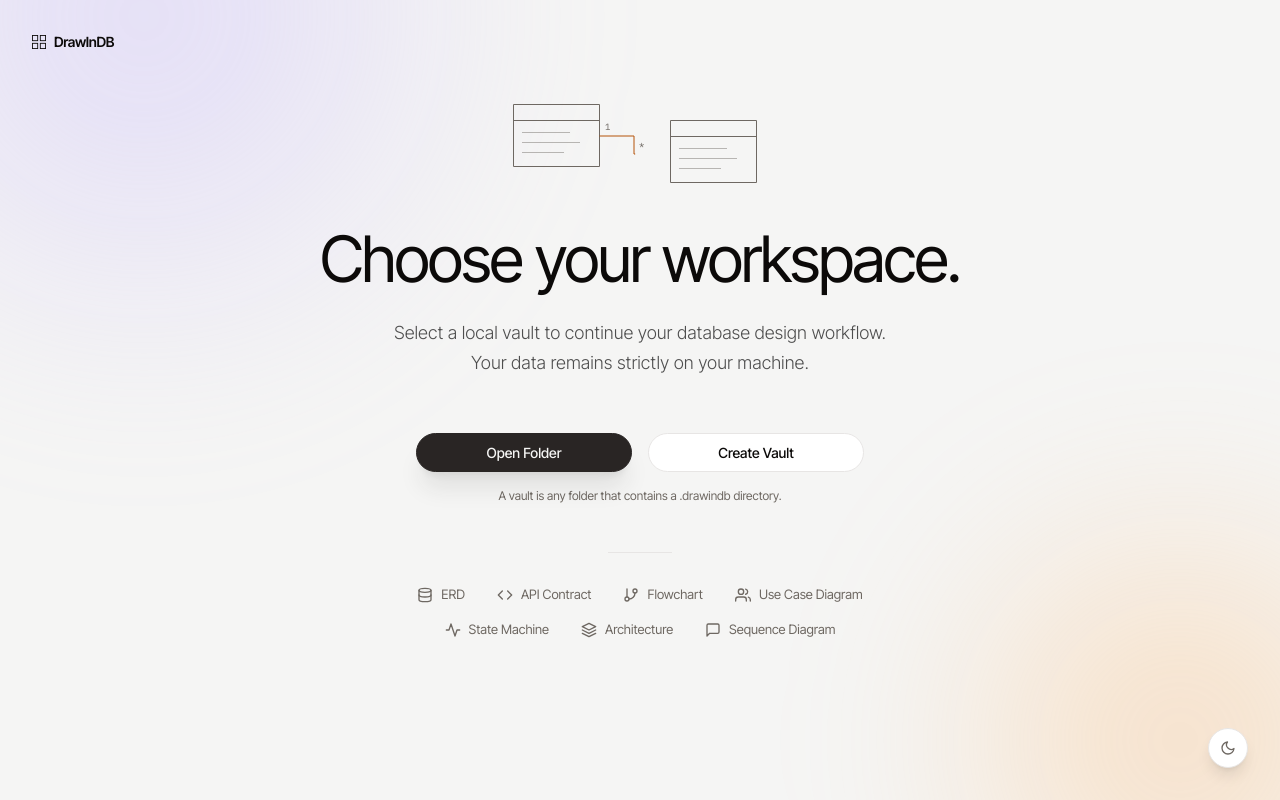
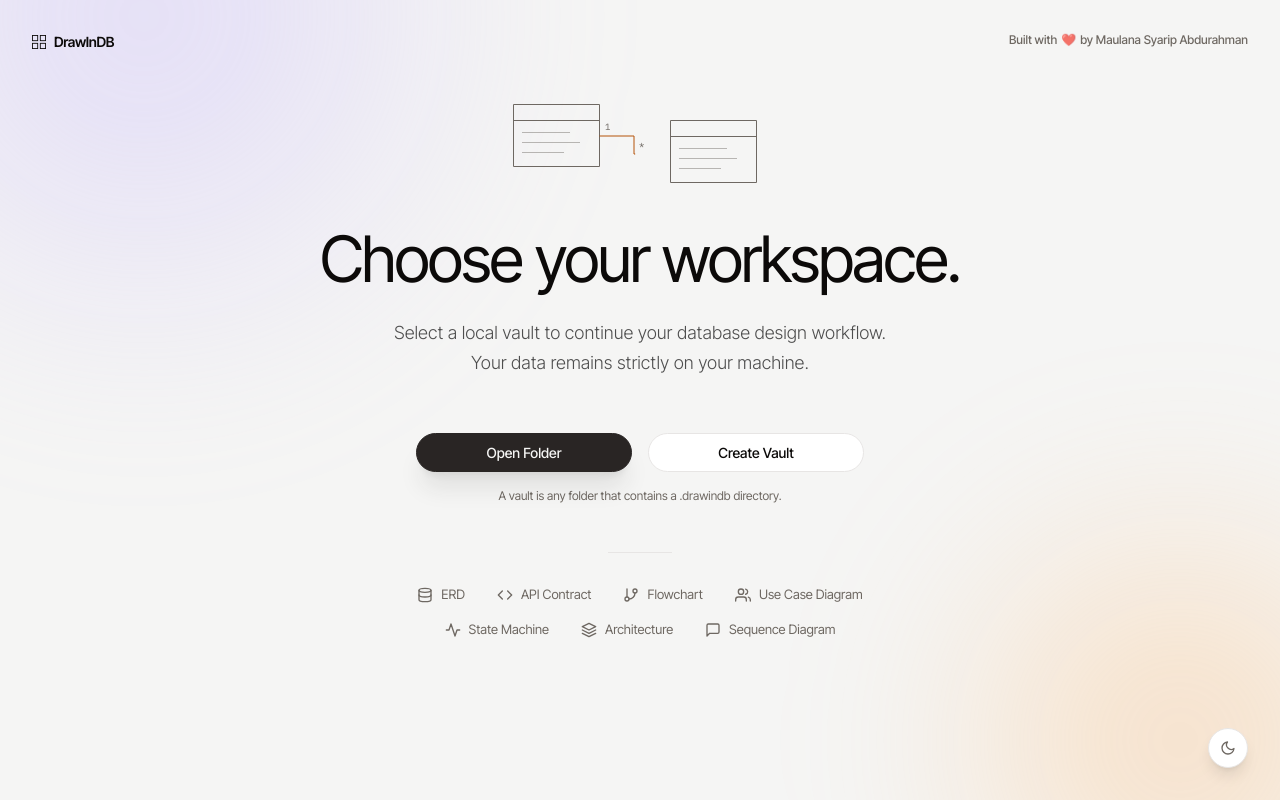
Before and after one commit to maulanasyaa/DrawInDB, a React (Vite) app: page / in a window 1280 px wide. Built offline with nearby package versions, Linux system fonts and the light colour scheme.

Commit message:
feat(home): kredit 'Built with' di pojok kanan atas + animasi, klik buka About

```diff
--- a/src/pages/Home.jsx
+++ b/src/pages/Home.jsx
@@ -60,15 +60,8 @@ function SchemaSketch() {
 }
 
 function Brand() {
-  const [aboutOpen, setAboutOpen] = useState(false);
   return (
-    <>
-      <div
-        className="flex items-center gap-2 text-primary cursor-pointer select-none"
-        onClick={() => setAboutOpen(true)}
-        role="button"
-        title="Tentang DrawInDB"
-      >
+    <div className="flex items-center gap-2 text-primary">
       <svg width="14" height="14" viewBox="0 0 16 16" fill="none" aria-hidden="true">
         {[
           [0.5, 0.5],
@@ -81,6 +74,27 @@ function Brand() {
       </svg>
       <span className="text-sm font-semibold tracking-tight">DrawInDB</span>
     </div>
+  );
+}
+
+function BuiltBy() {
+  const [aboutOpen, setAboutOpen] = useState(false);
+  return (
+    <>
+      <motion.button
+        type="button"
+        onClick={() => setAboutOpen(true)}
+        className="flex items-center gap-1 text-muted hover:text-primary text-xs font-medium transition-colors select-none"
+        initial={{ opacity: 0, y: -6 }}
+        animate={{ opacity: 1, y: 0 }}
+        transition={{ duration: 0.4, ease: [0.16, 1, 0.3, 1], delay: 0.15 }}
+        whileHover={{ scale: 1.04 }}
+        title="Tentang DrawInDB"
+      >
+        <span>Built with</span>
+        <span className="text-danger animate-pulse">❤️</span>
+        <span>by Maulana Syarip Abdurahman</span>
+      </motion.button>
       {aboutOpen && <AboutDialog onClose={() => setAboutOpen(false)} />}
     </>
   );
@@ -250,6 +264,9 @@ function Landing({ isLoading, error, onOpen, onCreate }) {
       <div className="absolute top-8 left-8 z-10">
         <Brand />
       </div>
+      <div className="absolute top-8 right-8 z-10">
+        <BuiltBy />
+      </div>
 
       <div className="relative z-10 w-full max-w-3xl mx-auto px-8 py-24 flex flex-col items-center">
         <div className="text-center mb-14 flex flex-col items-center">
@@ -379,13 +396,16 @@ function VaultView({ vault, onSwitch, onNewProject, onDelete, error }) {
               {plural(projectCount, "project", "projects")}
             </p>
           </div>
+          <div className="flex flex-col items-end gap-3 shrink-0">
+            <BuiltBy />
             <button
               type="button"
               onClick={onSwitch}
-            className="btn-secondary shrink-0 text-xs py-2 px-4"
+              className="btn-secondary text-xs py-2 px-4"
             >
               Switch vault
             </button>
+          </div>
         </header>
 
         {error && (
```
Lines whose indentation alone changed are shown as unchanged.
